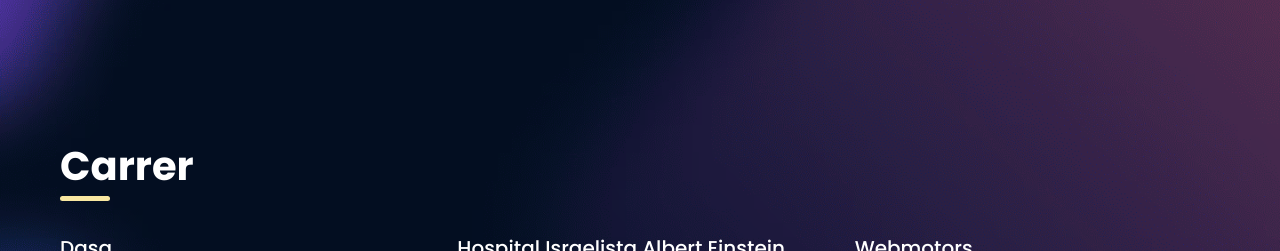
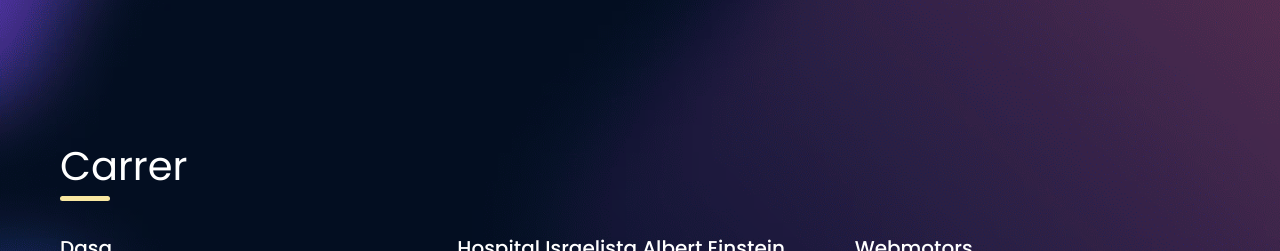
Before and after one commit to caioorg/caio.dev, a Next.js app: page / in a window 1280 px wide. Shown: the part 900-1151 px from the top of the page. Built offline with nearby package versions, Linux system fonts and the light colour scheme.

Commit message:
:tada: otimization perfomance

```diff
--- a/shared/components/Career/index.tsx
+++ b/shared/components/Career/index.tsx
@@ -1,6 +1,6 @@
 import React, { useCallback } from 'react';
 import { resumeWorking } from '@utils/experiences';
-import { Container, Card, CardContainer } from './styles';
+import { Container, Card, CardContainer, Title } from './styles';
 
 const Career: React.FC = () => {
   const parseDate = useCallback((date: string | undefined) => {
@@ -14,7 +14,7 @@ const Career: React.FC = () => {
 
   return (
     <Container id='carrer'>
-      <h3>Carrer</h3>
+      <Title>Carrer</Title>
       <CardContainer>
         {resumeWorking.map((item, index) => (
           <Card key={index}>
--- a/shared/components/Career/styles.ts
+++ b/shared/components/Career/styles.ts
@@ -8,8 +8,9 @@ export const Container = styled.div`
   @media ${device.mobileS} {
     padding-bottom: ${pixelToRem(30)};
   }
+`;
 
-  & h3 {
+export const Title = styled.p`
   font-size: ${pixelToRem(40)};
   margin-bottom: ${pixelToRem(32)};
 
@@ -26,8 +27,7 @@ export const Container = styled.div`
     font-size: ${pixelToRem(28)};
     margin-bottom: ${pixelToRem(24)};
   }
-  }
-`;
+`
 
 export const CardContainer = styled.div`
   display: grid;
```
Lines whose indentation alone changed are shown as unchanged.
